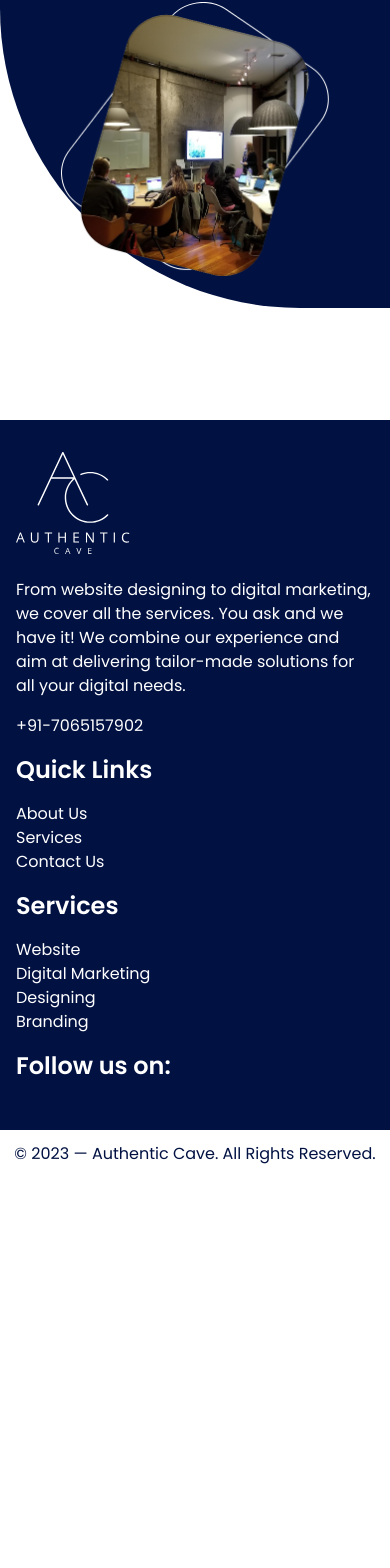
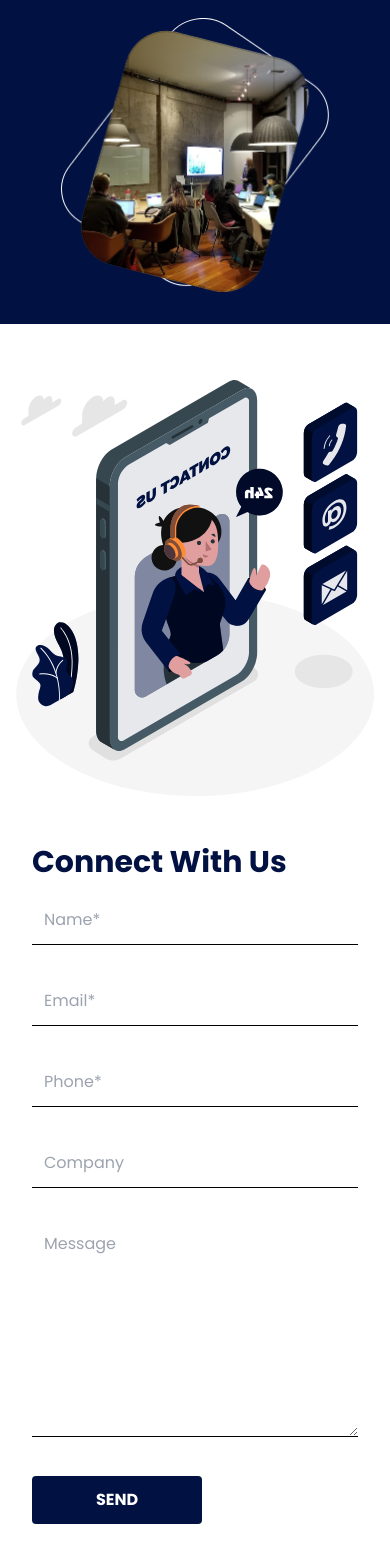
Before and after one commit to therealmensumit/react-authentic, a React (Create React App) app: page / in a window 390 px wide. Shown: the part 386-1954 px from the top of the page. Before the commit the page ends 1564 px from the top, so only its background shows below. Built offline with nearby package versions, Linux system fonts and the light colour scheme.

Commit message:
home page

```diff
--- a/src/Components/Contact.jsx
+++ b/src/Components/Contact.jsx
@@ -4,7 +4,7 @@ import contactImg from "../assets/img/contact-us.svg";
 const Contact = () => {
   return (
     <>
-      <section className="py-8 bg-[#eee]">
+      <section className="py-8 bg-[#eee] font-body">
         <div className="container mx-auto px-4 text-center">
           <h2 className="text-darkBlue font-bold lg:text-5xl text-3xl mb-4 pb-4">
             Ready for an <span className="text-orange">Authentic</span> Future??
@@ -19,7 +19,7 @@ const Contact = () => {
         </div>
       </section>
 
-      <section className="py-8 -translate-y-14">
+      <section className="py-8 -translate-y-14 font-body">
         <div className="container mx-auto px-4">
           <div className="grid grid-cols-3 gap-8 items-center">
             <div className="md:col-span-2 col-span-3">
--- a/src/Components/Footer.jsx
+++ b/src/Components/Footer.jsx
@@ -17,13 +17,13 @@ const Footer = () => {
                     <div className="lg:w-4/12 w-full px-4">
                         <div className="flex flex-wrap gap-y-4">
                             <div className="md:w-6/12 w-full">
-                                <h4 className="text-2xl text-white mb-4 font-semibold">Quick Links</h4>
+                                <h4 className="md:text-2xl text-xl text-white mb-4 font-semibold">Quick Links</h4>
                                 <Link className="text-white hover:text-orange block" to={'/about-us'}>About Us</Link>
                                 <Link className="text-white hover:text-orange block" to={'/'}>Services</Link>
                                 <Link className="text-white hover:text-orange block" to={'/contact-us'}>Contact Us</Link>
                             </div>
                             <div className="md:w-6/12 w-full">
-                                <h4 className="text-2xl text-white mb-4 font-semibold">Services</h4>
+                                <h4 className="md:text-2xl text-xl text-white mb-4 font-semibold">Services</h4>
                                 <Link className="text-white hover:text-orange block" to={'/'}>Website</Link>
                                 <Link className="text-white hover:text-orange block" to={'/'}>Digital Marketing</Link>
                                 <Link className="text-white hover:text-orange block" to={'/'}>Designing</Link>
@@ -32,7 +32,7 @@ const Footer = () => {
                         </div>
                     </div>
                     <div className="lg:w-4/12 w-full px-4">
-                        <h4 className="text-2xl text-white mb-4 font-semibold">Follow us on:</h4>
+                        <h4 className="md:text-2xl text-xl text-white mb-4 font-semibold">Follow us on:</h4>
                     </div>
                 </div>
             </div>
--- a/src/Components/Home.jsx
+++ b/src/Components/Home.jsx
@@ -3,6 +3,7 @@ import { Link } from "react-router-dom";
 import { gsap } from "gsap";
 import { ScrollTrigger } from "gsap/ScrollTrigger";
 import BannerImg from "../assets/img/banner-img.png";
+import contactImg from "../assets/img/contact-us.svg";
 
 
 const Home = () => {
@@ -33,9 +34,9 @@ const Home = () => {
 
   return (
     <>
-      <section className="before:bg-darkBlue before:absolute before:top-0 before:right-0 before:w-full before:h-full before:rounded-bl-[300px] before:-z-10 z-0 relative py-8 font-body">
+      <section className="before:bg-darkBlue before:absolute before:top-0 before:right-0 before:w-full before:h-full before:rounded-bl-[300px] before:-z-10 lg:before:block before:hidden bg-darkBlue lg:bg-transparent z-0 relative py-8 font-body">
         <div className="container mx-auto px-4">
-          <div className="flex flex-wrap -mx-4 items-center gap-y-4">
+          <div className="flex flex-wrap -mx-4 items-center gap-y-8">
             <div className="lg:w-6/12 w-full px-4 lg:text-start text-center">
               <h1
                 // ref={boxRef}
@@ -65,7 +66,65 @@ const Home = () => {
         </div>
       </section>
 
-      <div className="container mx-auto px-4 py-14"></div>
+      <div className="container mx-auto px-4 py-14 font-body">
+        <div className="grid grid-cols-3 gap-8 items-center">
+          <div className="md:col-span-1 col-span-3">
+            <img src={contactImg} alt="Contact" className="-scale-x-100" />
+          </div>
+          <div className="md:col-span-2 col-span-3">
+            <div className="md:p-8 p-4 bg-white rounded-xl">
+              <h3 className="text-darkBlue md:text-4xl text-3xl font-bold mb-4">Connect With Us</h3>
+              <form className="grid grid-cols-2 gap-8">
+                <div className="md:col-span-1 col-span-2">
+                  <input
+                    className="w-full bg-white border-b-[1px] border-black focus:bg-[#eee] text-base outline-none p-3 transition-colors duration-200 ease-in-out"
+                    type="text"
+                    placeholder="Name*"
+                  />
+                </div>
+                <div className="md:col-span-1 col-span-2">
+                  <input
+                    className="w-full bg-white border-b-[1px] border-black focus:bg-[#eee] text-base outline-none p-3 transition-colors duration-200 ease-in-out"
+                    type="email"
+                    placeholder="Email*"
+                  />
+                </div>
+                <div className="md:col-span-1 col-span-2">
+                  <input
+                    className="w-full bg-white border-b-[1px] border-black focus:bg-[#eee] text-base outline-none p-3 transition-colors duration-200 ease-in-out"
+                    type="tel"
+                    placeholder="Phone*"
+                  />
+                </div>
+                <div className="md:col-span-1 col-span-2">
+                  <input
+                    className="w-full bg-white border-b-[1px] border-black focus:bg-[#eee] text-base outline-none p-3 transition-colors duration-200 ease-in-out"
+                    type="text"
+                    placeholder="Company"
+                  />
+                </div>
+                <div className=" col-span-full">
+                  <textarea
+                    className="w-full bg-white border-b-[1px] border-black focus:bg-[#eee] text-base outline-none p-3 transition-colors duration-200 ease-in-out"
+                    rows="8"
+                    placeholder="Message"
+                  ></textarea>
+                </div>
+                <div>
+                  <button className="px-16 py-3 font-bold rounded bg-darkBlue text-white hover:bg-orange">
+                    SEND
+                  </button>
+                </div>
+              </form>
+            </div>
+          </div>
+        </div>
+        <div className="text-center lg:w-9/12 w-full mx-auto pt-8">
+          <h2 className="text-darkBlue md:text-6xl text-3xl font-extrabold font-head relative after:absolute after:w-32 after:h-[2px] after:bg-orange after:bottom-0 after:right-2/4 after:translate-x-2/4 pb-2 mb-4">Connect with our Experts?</h2>
+          <p className="font-head text-darkBlue text-xl font-bold mb-6">We are just a Call away</p>
+          <Link className="uppercase py-2 px-6 border-2 border-darkBlue text-white bg-darkBlue inline-block hover:border-orange hover:bg-orange">call now</Link>
+        </div>
+      </div>
     </>
   );
 };
--- a/src/Components/Nav.jsx
+++ b/src/Components/Nav.jsx
@@ -18,17 +18,17 @@ const Nav = () => {
         <button onClick={toggleClass} className="ml-auto p-2 lg:hidden">
           <FaBars className="fill-white" />
         </button>
-        <nav className={isActive ? 'flex flex-col absolute top-full right-0 p-4 bg-darkBlue' : 'ml-auto hidden lg:flex lg:gap-4 flex-wrap items-center text-base justify-center'}>
-          <Link to={'/'} className="capitalize py-4 text-white hover:text-orange">home</Link>
-          <Link to={'/about-us'} className="capitalize py-4 text-white hover:text-orange">about us</Link>
-          <Link className="capitalize py-4 text-white hover:text-orange group">
+        <nav className={isActive ? 'flex flex-col items-center absolute top-full right-0 p-4 bg-darkBlue w-full h-screen text-center' : 'ml-auto hidden lg:flex lg:gap-4 flex-wrap items-center text-base justify-center'}>
+          <Link to={'/'} className="capitalize inline-block py-4 text-white hover:text-orange">home</Link>
+          <Link to={'/about-us'} className="capitalize inline-block py-4 text-white hover:text-orange">about us</Link>
+          <Link className="capitalize inline-block py-4 text-white hover:text-orange group">
             <span>services </span>
             <svg className="inline-block group-hover:fill-orange" xmlns="http://www.w3.org/2000/svg" height="1em" viewBox="0 0 512 512" fill="#fff">
               <path d="M233.4 406.6c12.5 12.5 32.8 12.5 45.3 0l192-192c12.5-12.5 12.5-32.8 0-45.3s-32.8-12.5-45.3 0L256 338.7 86.6 169.4c-12.5-12.5-32.8-12.5-45.3 0s-12.5 32.8 0 45.3l192 192z"/>
             </svg>
           </Link>
-          <Link to={'/contact-us'} className="capitalize py-4 text-white hover:text-orange">contact us</Link>
-          <Link className="p-2 border-2 border-white text-white hover:border-orange hover:bg-orange">Free Consultation</Link>
+          <Link to={'/contact-us'} className="capitalize inline-block py-4 text-white hover:text-orange">contact us</Link>
+          <Link className="p-2 border-2 inline-block border-white text-white hover:border-orange hover:bg-orange">Free Consultation</Link>
         </nav>
       </div>
     </header>
```
